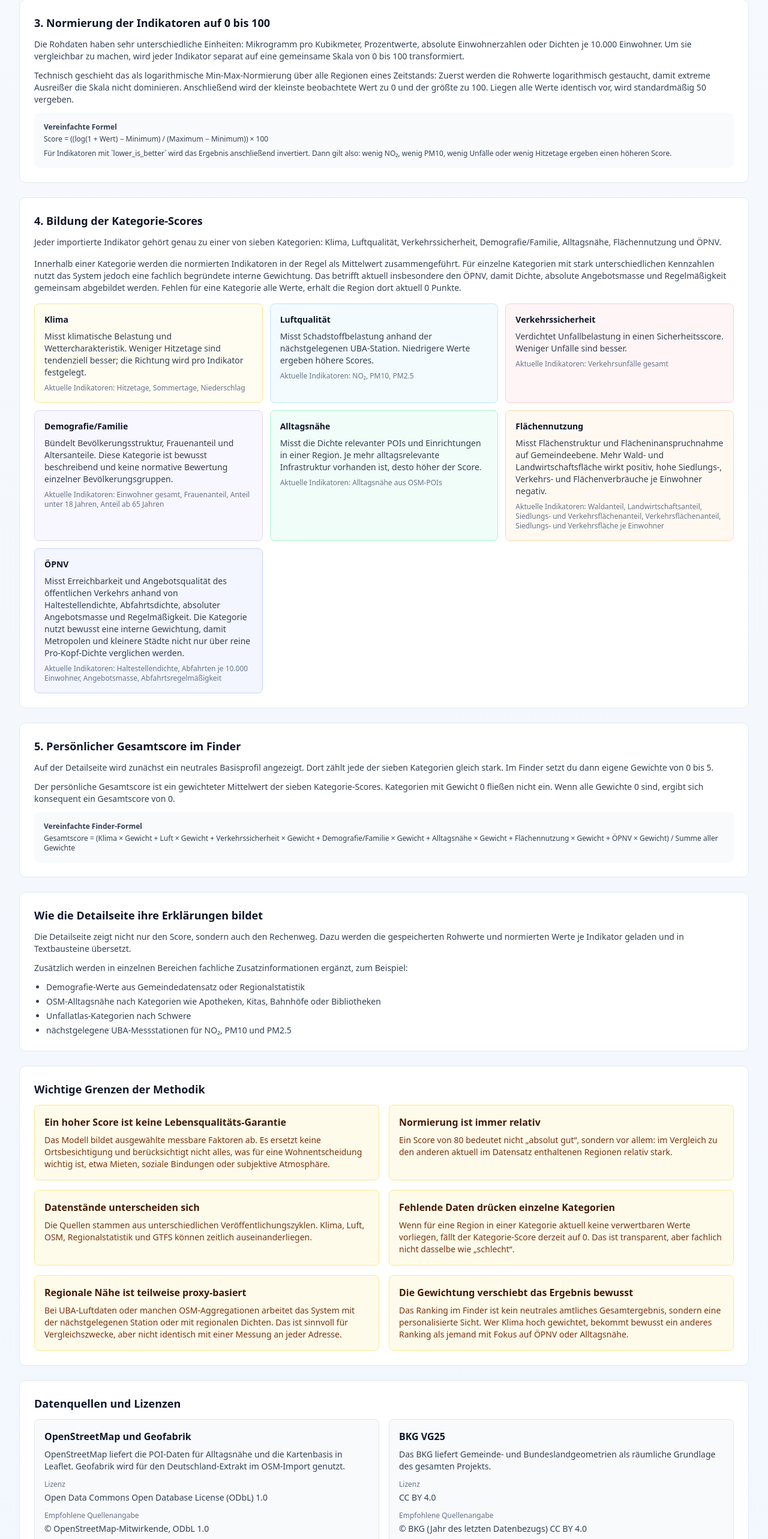
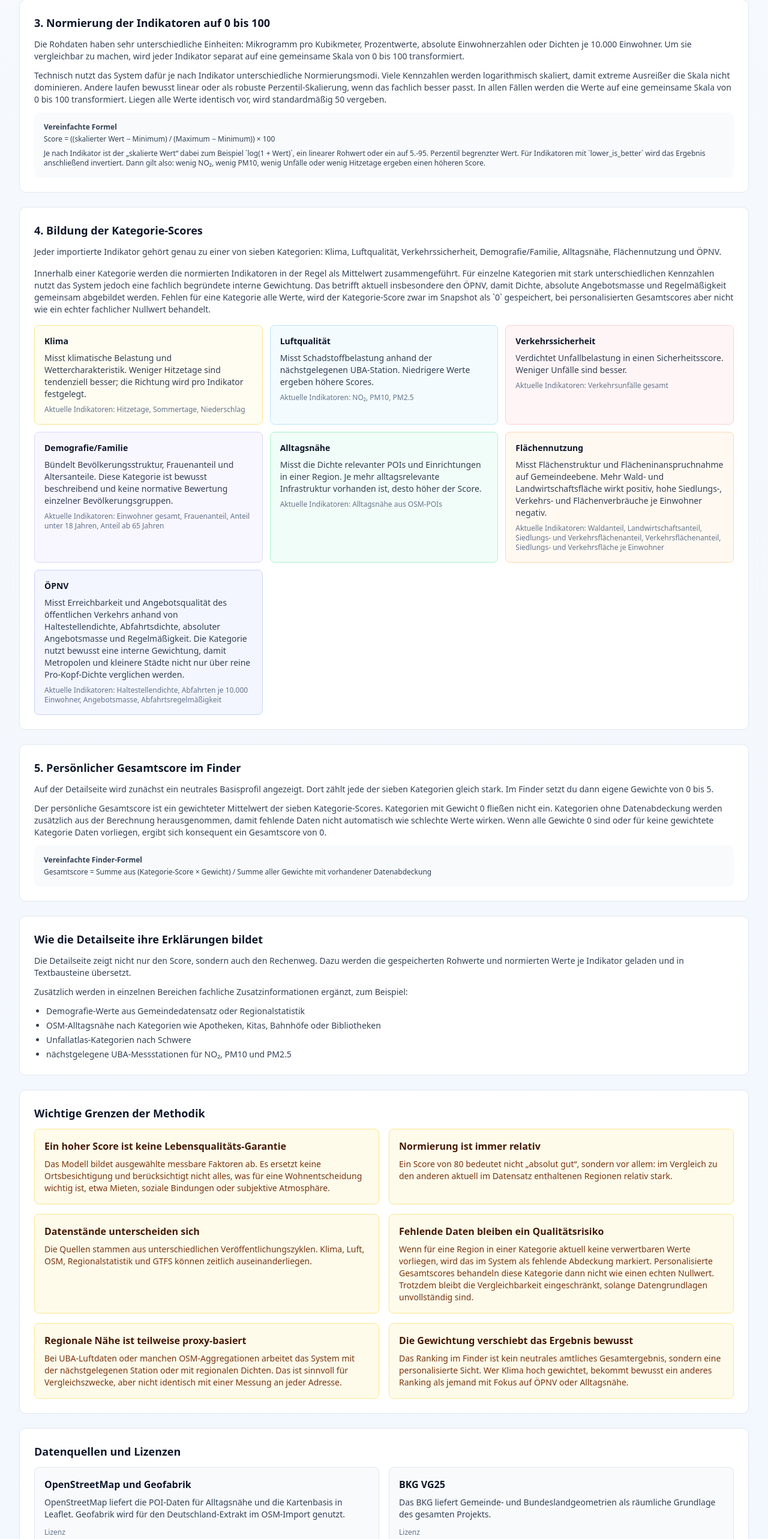
Before and after one commit to oklabflensburg/open-living-map, a Nuxt app in the folder frontend/: page /methodik in a window 1280 px wide. Shown: the part 1812-4378 px from the top of the page at 60% size. Built offline with nearby package versions, Linux system fonts and the light colour scheme.

Commit message:
update methodic page content due to regulations

```diff
--- a/frontend/pages/methodik.vue
+++ b/frontend/pages/methodik.vue
@@ -70,17 +70,20 @@
           separat auf eine gemeinsame Skala von 0 bis 100 transformiert.
         </p>
         <p>
-          Technisch geschieht das als logarithmische Min-Max-Normierung über alle Regionen eines Zeitstands:
-          Zuerst werden die Rohwerte logarithmisch gestaucht, damit extreme Ausreißer die Skala nicht dominieren.
-          Anschließend wird der kleinste beobachtete Wert zu 0 und der größte zu 100. Liegen alle Werte identisch
-          vor, wird standardmäßig 50 vergeben.
+          Technisch nutzt das System dafür je nach Indikator unterschiedliche Normierungsmodi. Viele Kennzahlen
+          werden logarithmisch skaliert, damit extreme Ausreißer die Skala nicht dominieren. Andere laufen bewusst
+          linear oder als robuste Perzentil-Skalierung, wenn das fachlich besser passt. In allen Fällen werden die
+          Werte auf eine gemeinsame Skala von 0 bis 100 transformiert. Liegen alle Werte identisch vor, wird
+          standardmäßig 50 vergeben.
         </p>
         <div class="rounded-lg bg-slate-50 p-4 text-xs text-slate-700">
           <p class="font-semibold">Vereinfachte Formel</p>
-          <p class="mt-1">Score = ((log(1 + Wert) − Minimum) / (Maximum − Minimum)) × 100</p>
+          <p class="mt-1">Score = ((skalierter Wert − Minimum) / (Maximum − Minimum)) × 100</p>
           <p class="mt-2">
-            Für Indikatoren mit `lower_is_better` wird das Ergebnis anschließend invertiert. Dann gilt also:
-            wenig NO₂, wenig PM10, wenig Unfälle oder wenig Hitzetage ergeben einen höheren Score.
+            Je nach Indikator ist der „skalierte Wert“ dabei zum Beispiel `log(1 + Wert)`, ein linearer Rohwert
+            oder ein auf 5.-95. Perzentil begrenzter Wert. Für Indikatoren mit `lower_is_better` wird das Ergebnis
+            anschließend invertiert. Dann gilt also: wenig NO₂, wenig PM10, wenig Unfälle oder wenig Hitzetage
+            ergeben einen höheren Score.
           </p>
         </div>
       </div>
@@ -98,7 +101,8 @@
           Für einzelne Kategorien mit stark unterschiedlichen Kennzahlen nutzt das System jedoch eine fachlich
           begründete interne Gewichtung. Das betrifft aktuell insbesondere den ÖPNV, damit Dichte, absolute
           Angebotsmasse und Regelmäßigkeit gemeinsam abgebildet werden. Fehlen für eine Kategorie alle Werte,
-          erhält die Region dort aktuell 0 Punkte.
+          wird der Kategorie-Score zwar im Snapshot als `0` gespeichert, bei personalisierten Gesamtscores aber
+          nicht wie ein echter fachlicher Nullwert behandelt.
         </p>
         <div class="grid gap-3 md:grid-cols-2 xl:grid-cols-3">
           <article
@@ -124,14 +128,15 @@
         </p>
         <p>
           Der persönliche Gesamtscore ist ein gewichteter Mittelwert der sieben Kategorie-Scores. Kategorien mit
-          Gewicht 0 fließen nicht ein. Wenn alle Gewichte 0 sind, ergibt sich konsequent ein Gesamtscore von 0.
+          Gewicht 0 fließen nicht ein. Kategorien ohne Datenabdeckung werden zusätzlich aus der Berechnung
+          herausgenommen, damit fehlende Daten nicht automatisch wie schlechte Werte wirken. Wenn alle Gewichte 0
+          sind oder für keine gewichtete Kategorie Daten vorliegen, ergibt sich konsequent ein Gesamtscore von 0.
         </p>
         <div class="rounded-lg bg-slate-50 p-4 text-xs text-slate-700">
           <p class="font-semibold">Vereinfachte Finder-Formel</p>
           <p class="mt-1">
-            Gesamtscore = (Klima × Gewicht + Luft × Gewicht + Verkehrssicherheit × Gewicht +
-            Demografie/Familie × Gewicht + Alltagsnähe × Gewicht + Flächennutzung × Gewicht +
-            ÖPNV × Gewicht) / Summe aller Gewichte
+            Gesamtscore = Summe aus (Kategorie-Score × Gewicht) / Summe aller Gewichte mit vorhandener
+            Datenabdeckung
           </p>
         </div>
       </div>
@@ -179,7 +184,7 @@
           <p class="mt-2 text-sm text-slate-700">{{ source.projectUse }}</p>
           <p class="mt-3 text-xs font-medium text-slate-500">Lizenz</p>
           <p class="mt-1 text-sm text-slate-700">{{ source.license }}</p>
-          <p v-if="source.attribution" class="mt-3 text-xs font-medium text-slate-500">Empfohlene Quellenangabe</p>
+          <p v-if="source.attribution" class="mt-3 text-xs font-medium text-slate-500">Quellenangabe</p>
           <p v-if="source.attribution" class="mt-1 text-sm text-slate-700">{{ source.attribution }}</p>
           <p v-if="source.note" class="mt-3 text-xs text-slate-600">{{ source.note }}</p>
           <div class="mt-3 flex flex-wrap gap-2 text-xs">
@@ -194,11 +199,6 @@
           </div>
         </article>
       </div>
-      <p class="mt-4 text-xs text-slate-500">
-        Die Übersicht folgt inhaltlich der README des Projekts. Wo ein Dienst keine eigenständige Lizenz auf der
-        Datensatzseite ausweist, ist das hier als Einordnung oder Ableitung aus der offiziellen Anbieter-Dokumentation
-        gekennzeichnet.
-      </p>
     </div>
   </section>
 </template>
@@ -272,8 +272,7 @@ const licensedSources = [
     title: 'BKG VG25',
     projectUse: 'Das BKG liefert Gemeinde- und Bundeslandgeometrien als räumliche Grundlage des gesamten Projekts.',
     license: 'CC BY 4.0',
-    attribution: '© BKG (Jahr des letzten Datenbezugs) CC BY 4.0',
-    note: 'Bei veränderten Daten ist laut BKG zusätzlich ein Veränderungshinweis anzubringen.',
+    attribution: '© BKG (2026) CC BY 4.0',
     links: [
       'https://sgx.geodatenzentrum.de/wfs_vg250-ew',
       'https://gdz.bkg.bund.de/index.php/default/digitale-geodaten/verwaltungsgebiete/verwaltungsgebiete-1-25-000-stand-31-12-vg25.html',
@@ -284,7 +283,7 @@ const licensedSources = [
     title: 'Destatis, Regionalstatistik und XRepository',
     projectUse: 'Destatis und die Regionalstatistik liefern Demografie- und Referenzdaten. XRepository wird im ETL für AGS- und Kreis-Schlüsselräume genutzt.',
     license: 'Datenlizenz Deutschland – Namensnennung – Version 2.0 (dl-de/by-2-0)',
-    attribution: 'Datenquelle: Statistisches Bundesamt (Destatis), Genesis-Online bzw. Destatis-Referenzdaten, <Abrufdatum>; Datenlizenz by-2-0',
+    attribution: 'Datenquelle: Statistisches Bundesamt (Destatis), Genesis-Online bzw. Destatis-Referenzdaten, 19.04.2026; Datenlizenz by-2-0',
     note: 'Für XRepository-Codelisten ist auf den Detailseiten keine eigenständige Lizenz ausgewiesen. Im Projekt werden sie daher als Destatis-Referenzdaten im Open-Data-Kontext von Destatis behandelt. Das ist eine Einordnung aus den offiziellen Destatis-Open-Data-Hinweisen.',
     links: [
       'https://www.regionalstatistik.de/genesis/online',
@@ -300,8 +299,7 @@ const licensedSources = [
     title: 'DWD',
     projectUse: 'Der Deutsche Wetterdienst liefert die Klimaindikatoren wie Hitzetage, Sommertage und Niederschlag.',
     license: 'CC BY 4.0',
-    attribution: 'Quelle: Deutscher Wetterdienst (DWD)',
-    note: 'Die konkrete Produktdokumentation des jeweils verwendeten Open-Data-Produkts ist zusätzlich zu beachten.',
+    attribution: 'Deutscher Wetterdienst (DWD)',
     links: [
       'https://opendata.dwd.de/',
       'https://opendata.dwd.de/climate_environment/REA/Nutzungsbedingungen_German.pdf',
@@ -336,7 +334,7 @@ const licensedSources = [
     title: 'Flächenatlas',
     projectUse: 'Der Flächenatlas liefert amtliche Kennzahlen zur Flächennutzung auf Gemeindeebene und bildet im Projekt die eigene Kategorie Flächennutzung.',
     license: 'Datenlizenz Deutschland 2.0 für die statistischen Daten; bei kartografischen Anwendungen gelten zusätzlich die Lizenzhinweise des jeweiligen Atlas.',
-    attribution: 'Datenquelle: Statistisches Bundesamt (Destatis), Flächenatlas / Flächenerhebung, <Abrufdatum>; Datenlizenz by-2-0',
+    attribution: 'Datenquelle: Statistisches Bundesamt (Destatis), Flächenatlas / Flächenerhebung, 2019; Datenlizenz by-2-0',
     note: 'Die Einordnung folgt den allgemeinen Destatis-Open-Data-Hinweisen für statistische Daten. Für den hier genutzten XLSX-Datensatz ist auf der Download-URL selbst keine separate Lizenzseite ausgewiesen.',
     links: [
       'https://service.destatis.de/DE/karten/flaechenatlas2019daten.xlsx',
@@ -349,7 +347,6 @@ const licensedSources = [
     projectUse: 'OpenData ÖPNV und DELFI liefern die GTFS-Fahrplandaten für Haltestellendichte, Abfahrten und Regelmäßigkeit.',
     license: 'Für DELFI laut OpenData-ÖPNV-Archiv: CC-BY in aktueller Fassung',
     attribution: 'Quelle: DELFI / OpenData ÖPNV gemäß Datensatzlizenz',
-    note: 'Das Portal selbst hat keine einheitliche Lizenz für alle Datensätze. Maßgeblich bleibt immer die Lizenz des konkret verwendeten Anbieters oder Datensatzes.',
     links: [
       'https://www.opendata-oepnv.de/ht/de/datensaetze',
       'https://www.opendata-oepnv.de/fileadmin/datasets/delfi/20260413_fahrplaene_gesamtdeutschland_gtfs.zip',
@@ -359,8 +356,7 @@ const licensedSources = [
   {
     title: 'Wikidata und Wikipedia',
     projectUse: 'Wikidata wird für die Anreicherung von Regionsmetadaten genutzt. Wikipedia wird im Projekt vor allem als ausgehender Link zur Region angezeigt.',
-    license: 'Wikidata-Structured-Data: CC0. Wikipedia-Texte: CC BY-SA, soweit Inhalte direkt übernommen werden.',
-    attribution: 'Bei direkter Textübernahme aus Wikipedia ist eine CC-BY-SA-konforme Attribution erforderlich. Für reine Verlinkung ist das nicht einschlägig.',
+    license: 'Wikidata-Structured-Data: CC0.',
     note: 'Im Projekt werden aus Wikipedia selbst keine Fließtexte importiert, sondern nur Ziel-URLs erzeugt. Die eigentliche strukturierte Anreicherung erfolgt über Wikidata.',
     links: [
       'https://query.wikidata.org/sparql',
@@ -515,8 +511,8 @@ const limitations = [
     text: 'Die Quellen stammen aus unterschiedlichen Veröffentlichungszyklen. Klima, Luft, OSM, Regionalstatistik und GTFS können zeitlich auseinanderliegen.'
   },
   {
-    title: 'Fehlende Daten drücken einzelne Kategorien',
-    text: 'Wenn für eine Region in einer Kategorie aktuell keine verwertbaren Werte vorliegen, fällt der Kategorie-Score derzeit auf 0. Das ist transparent, aber fachlich nicht dasselbe wie „schlecht“.'
+    title: 'Fehlende Daten bleiben ein Qualitätsrisiko',
+    text: 'Wenn für eine Region in einer Kategorie aktuell keine verwertbaren Werte vorliegen, wird das im System als fehlende Abdeckung markiert. Personalisierte Gesamtscores behandeln diese Kategorie dann nicht wie einen echten Nullwert. Trotzdem bleibt die Vergleichbarkeit eingeschränkt, solange Datengrundlagen unvollständig sind.'
   },
   {
     title: 'Regionale Nähe ist teilweise proxy-basiert',
```
